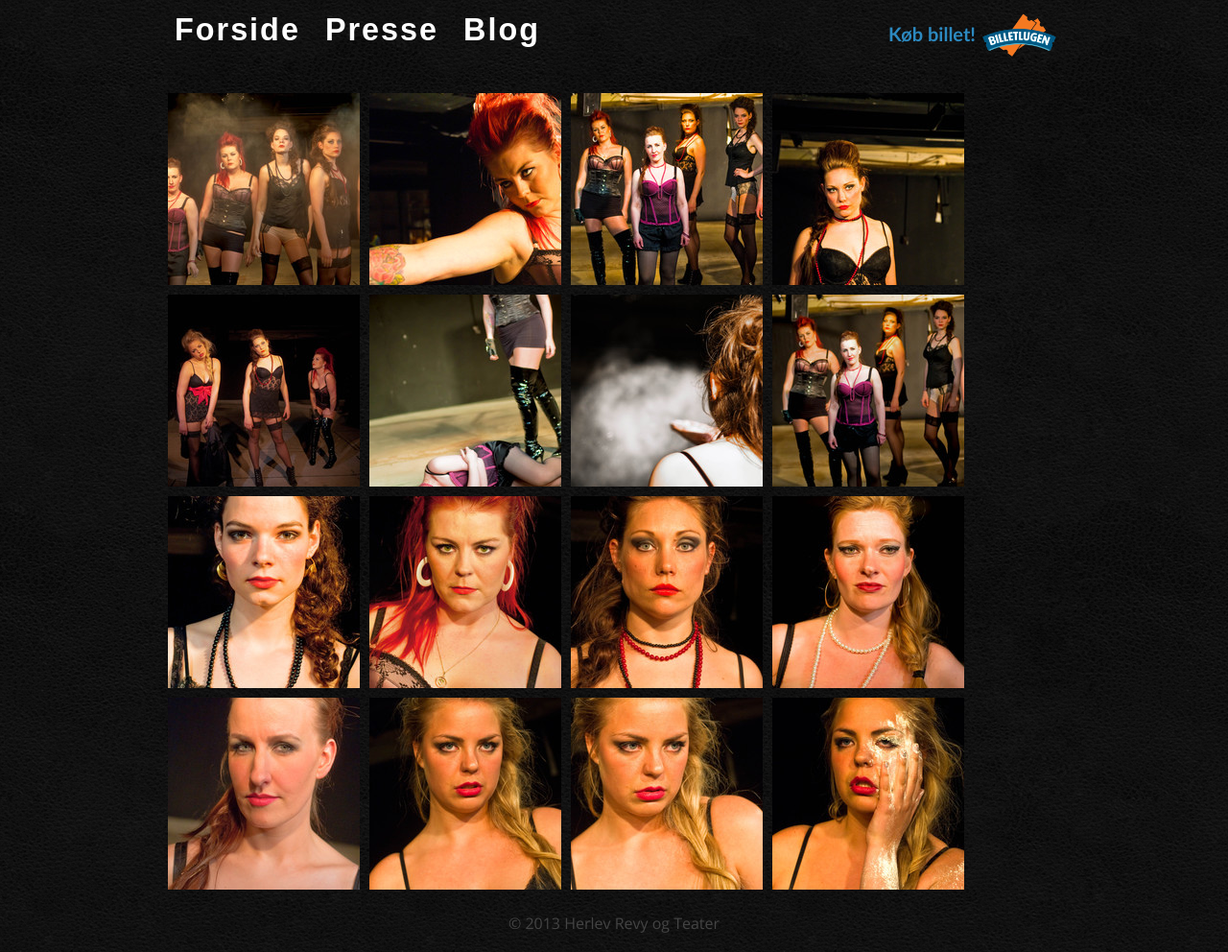
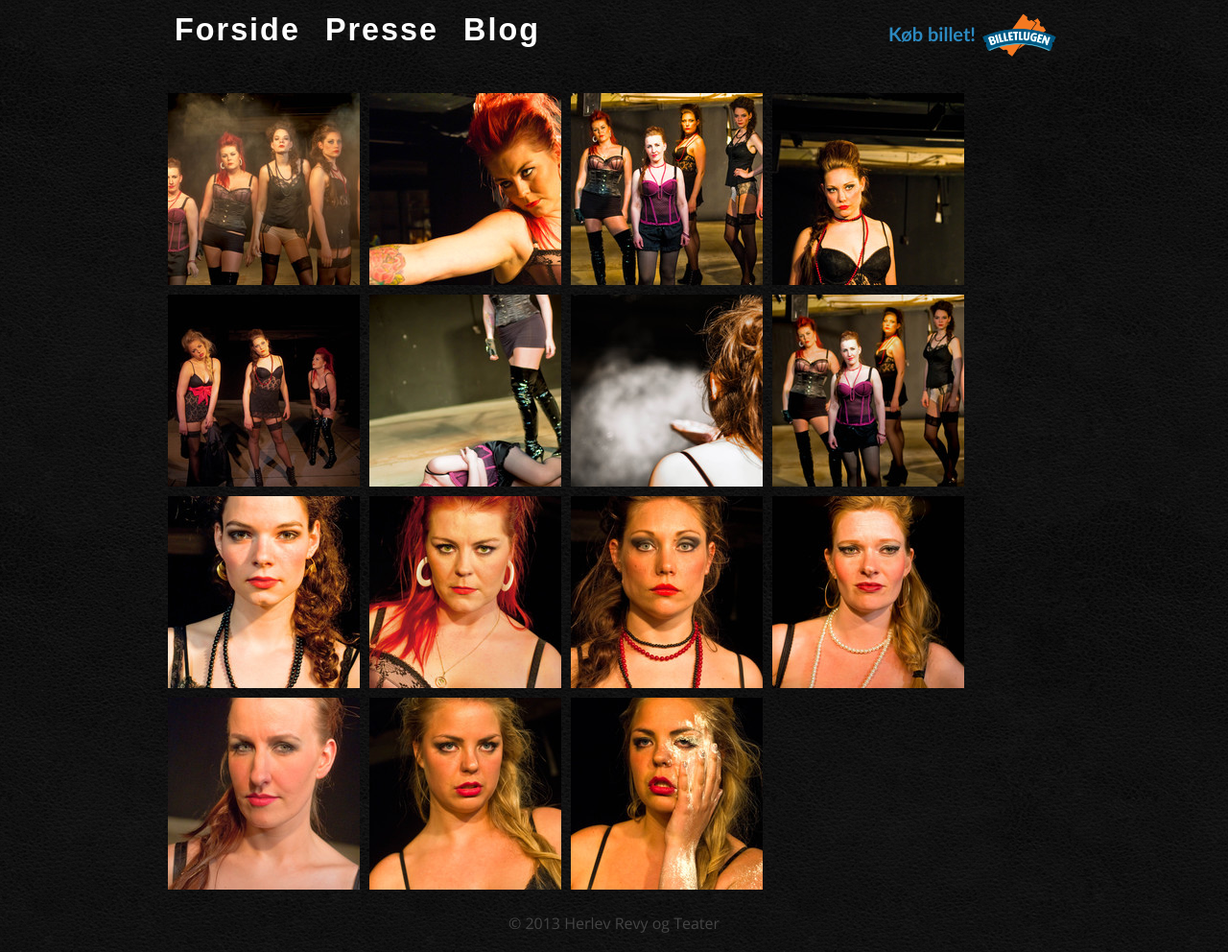
Before and after one commit to anderslemke/kodogblod, a Jekyll site: the page built from billeder/index.html, in a window 1280 px wide. Shown: the whole page at 96% size. Built offline with Jekyll 4.4.1, drawn with Linux system fonts in a browser that asks for light colours; nearby versions of some CDN libraries; some web fonts are replaced; comment, search, counter and statistics services are not loaded.

Commit message:
Portrait count

```diff
--- a/billeder/index.html
+++ b/billeder/index.html
@@ -18,5 +18,5 @@ facebook_image: http://xn--kdogblod-54a.dk/assets/images/square_poster.png
 <a class="fancybox" rel="gallery1" href="/assets/images/fotoklub/big/bent-Koedogblod_-3356.jpg"><img src="/assets/images/fotoklub/thumb/bent-Koedogblod_-3356.jpg" alt=""></a>
 <a class="fancybox" rel="gallery1" href="/assets/images/fotoklub/big/bent-Koedogblod_-3358.jpg"><img src="/assets/images/fotoklub/thumb/bent-Koedogblod_-3358.jpg" alt=""></a>
 <a class="fancybox" rel="gallery1" href="/assets/images/fotoklub/big/bent-Koedogblod_-3360.jpg"><img src="/assets/images/fotoklub/thumb/bent-Koedogblod_-3360.jpg" alt=""></a>
-<a class="fancybox" rel="gallery1" href="/assets/images/fotoklub/big/bent-Koedogblod_-3365.jpg"><img src="/assets/images/fotoklub/thumb/bent-Koedogblod_-3365.jpg" alt=""></a>
+<!-- <a class="fancybox" rel="gallery1" href="/assets/images/fotoklub/big/bent-Koedogblod_-3365.jpg"><img src="/assets/images/fotoklub/thumb/bent-Koedogblod_-3365.jpg" alt=""></a> -->
 <a class="fancybox" rel="gallery1" href="/assets/images/fotoklub/big/bent-Koedogblod_-3373.jpg"><img src="/assets/images/fotoklub/thumb/bent-Koedogblod_-3373.jpg" alt=""></a>
```
